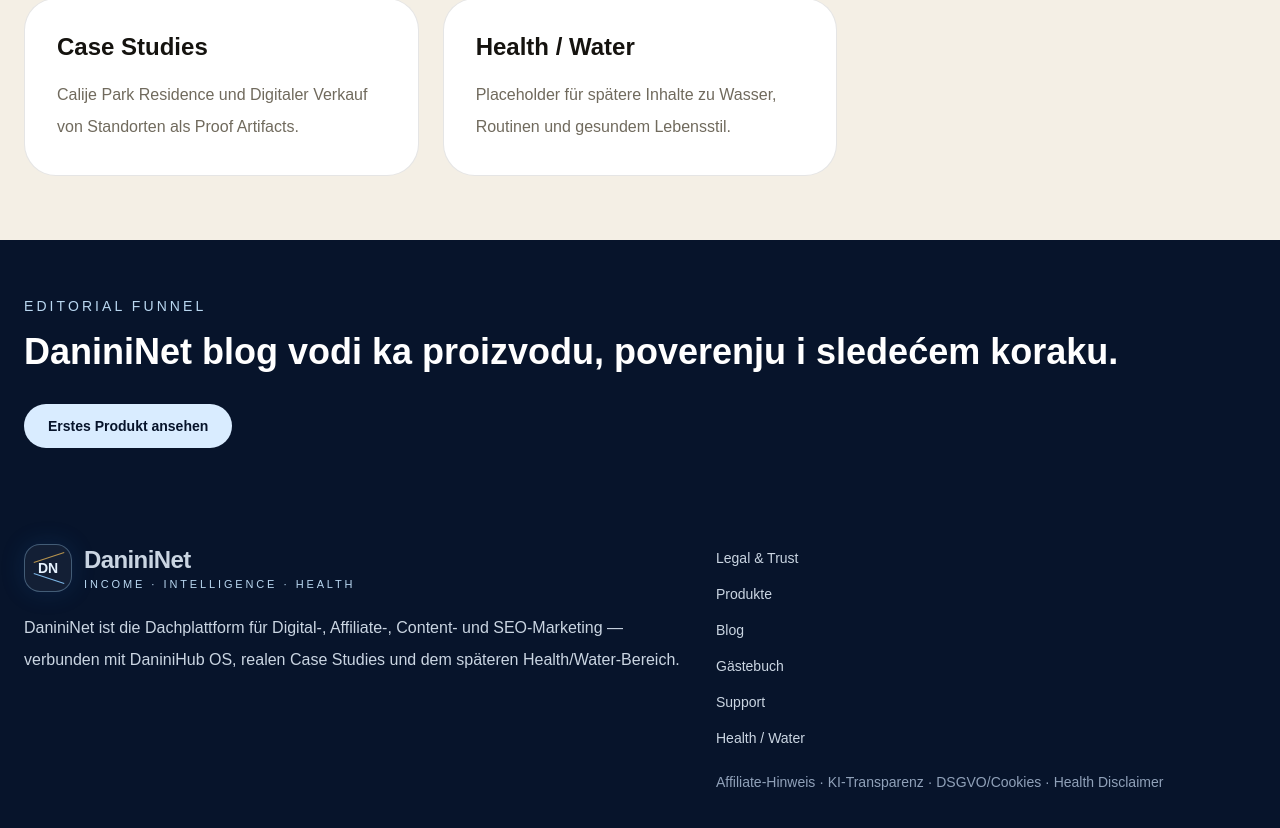
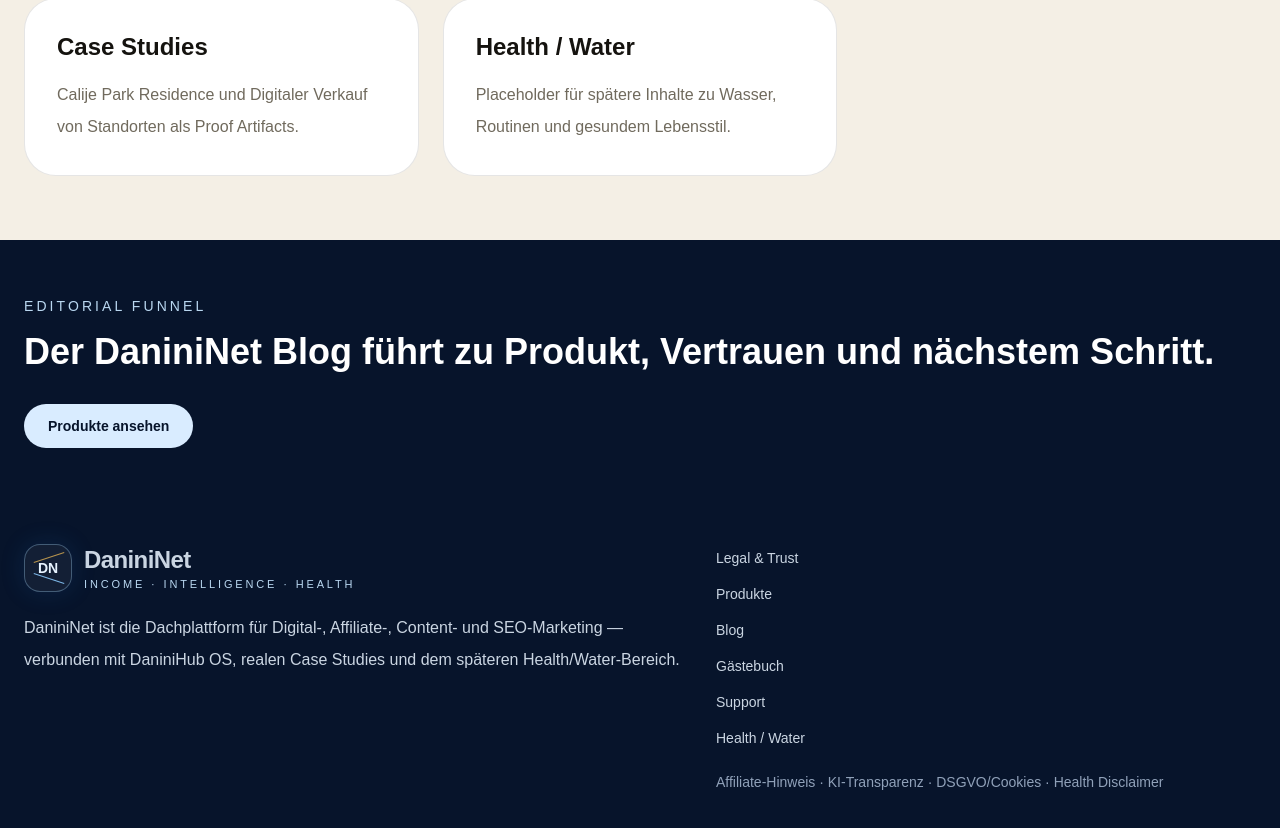
Before and after one commit to danininet/danininet, a Next.js app: page /de/blog in a window 1280 px wide. Shown: the part 719-1547 px from the top of the page. Built offline with nearby package versions, Linux system fonts and the light colour scheme; no server answers.

Commit message:
Keep language switcher on blog route

```diff
--- a/app/[locale]/blog/page.tsx
+++ b/app/[locale]/blog/page.tsx
@@ -15,7 +15,8 @@
       ["Case studies", "Calije Park Residence i Digitalna prodaja lokacije kao dokazni artifacti."],
       ["Health / Water", "Placeholder za budući poddomen o vodi, rutinama i zdravom stilu života."],
     ],
-    cta: "Pogledaj prvi proizvod",
+    cta: "Pogledaj proizvode",
+    funnelTitle: "DaniniNet blog vodi ka proizvodu, poverenju i sledećem koraku.",
   },
   de: {
     eyebrow: "DaniniNet Blog",
@@ -28,7 +29,8 @@
       ["Case Studies", "Calije Park Residence und Digitaler Verkauf von Standorten als Proof Artifacts."],
       ["Health / Water", "Placeholder für spätere Inhalte zu Wasser, Routinen und gesundem Lebensstil."],
     ],
-    cta: "Erstes Produkt ansehen",
+    cta: "Produkte ansehen",
+    funnelTitle: "Der DaniniNet Blog führt zu Produkt, Vertrauen und nächstem Schritt.",
   },
   en: {
     eyebrow: "DaniniNet Blog",
@@ -41,7 +43,8 @@
       ["Case studies", "Calije Park Residence and Digital Location Sales as proof artifacts."],
       ["Health / Water", "Placeholder for future content on water, routines and healthy lifestyle."],
     ],
-    cta: "View first product",
+    cta: "View products",
+    funnelTitle: "DaniniNet blog leads toward product, trust and the next step.",
   },
 } as const;
 
@@ -51,7 +54,7 @@
   const t = copy[lang];
 
   return (
-    <SiteShell locale={lang}>
+    <SiteShell locale={lang} currentPath={`/${lang}/blog`}>
       <SectionIntro eyebrow={t.eyebrow} title={t.title} text={t.text} />
       <section className="mx-auto grid max-w-7xl gap-6 px-6 pb-16 md:grid-cols-2 lg:grid-cols-3">
         {t.items.map(([title, text]) => (
@@ -64,8 +67,8 @@
       <section className="bg-[#07142b] text-white">
         <div className="mx-auto max-w-7xl px-6 py-14">
           <p className="text-sm uppercase tracking-[0.22em] text-[#b9d7f0]">Editorial funnel</p>
-          <h2 className="mt-4 text-4xl font-semibold">DaniniNet blog vodi ka proizvodu, poverenju i sledećem koraku.</h2>
-          <Link href={`/${lang}/proizvodi/digitalna-prodaja-lokacije`} className="mt-8 inline-flex rounded-full bg-[#d9ecff] px-6 py-3 text-sm font-semibold text-[#07142b]">
+          <h2 className="mt-4 text-4xl font-semibold">{t.funnelTitle}</h2>
+          <Link href={`/${lang}/proizvodi`} className="mt-8 inline-flex rounded-full bg-[#d9ecff] px-6 py-3 text-sm font-semibold text-[#07142b]">
             {t.cta}
           </Link>
         </div>
```
